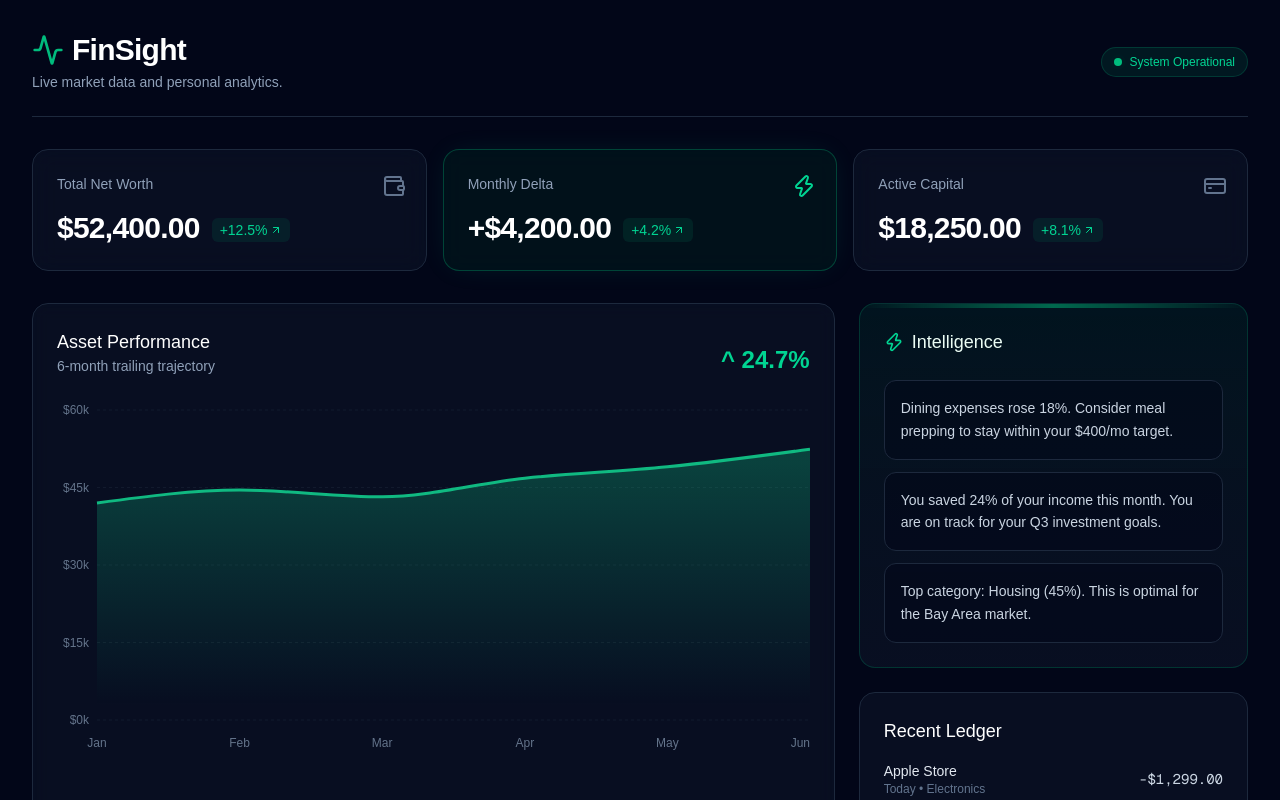
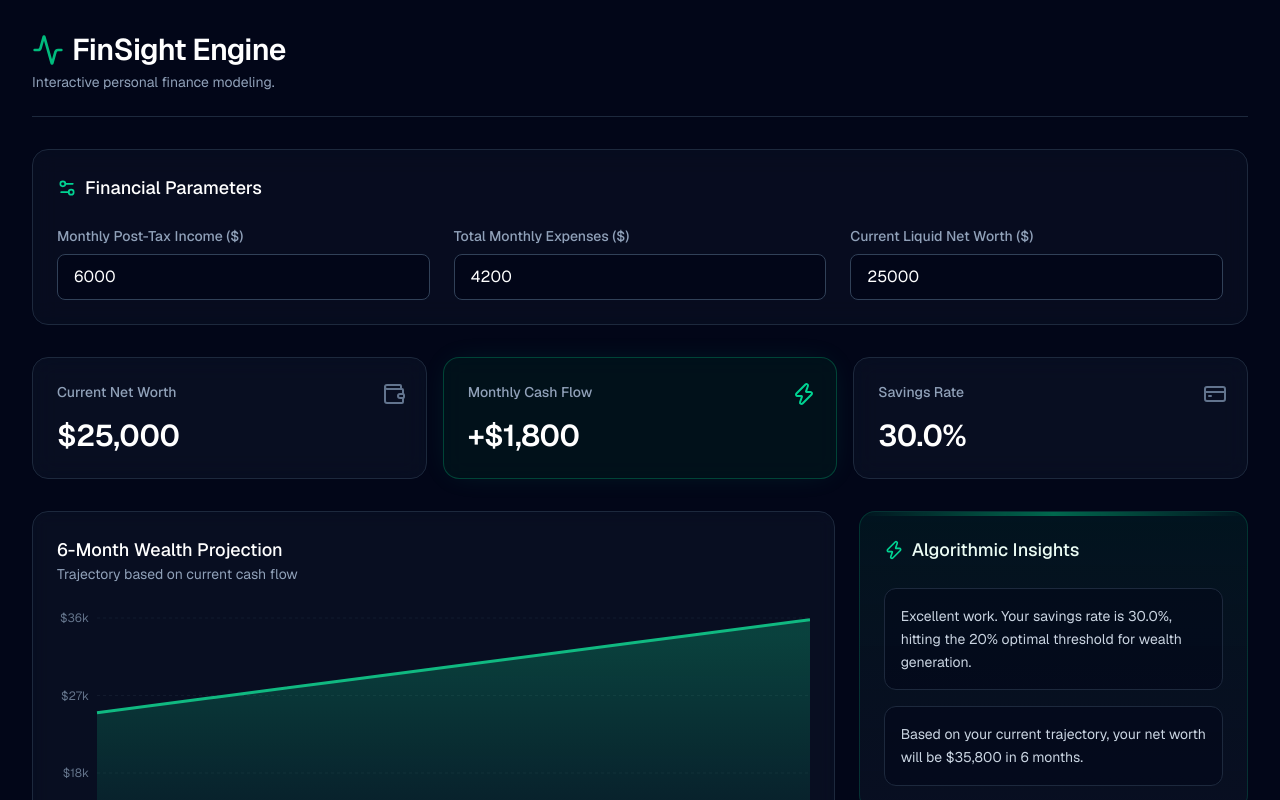
Before and after one commit to ojasvi24-coder/finsight, a Next.js app: page /dashboard in a window 1280 px wide. Shown: the top 800 px of the page. Built offline with nearby package versions, Linux system fonts and the light colour scheme.

Commit message:
feat: make dashboard fully interactive with React state

```diff
--- a/src/app/dashboard/page.tsx
+++ b/src/app/dashboard/page.tsx
@@ -1,10 +1,50 @@
+"use client";
+
+import { useState, useMemo } from "react";
 import { TrendChart } from "@/components/charts/TrendChart";
-import { aiInsights, recentTransactions } from "@/lib/mock-data";
-import { ArrowUpRight, Wallet, Activity, Zap, CreditCard } from "lucide-react";
+import { ArrowUpRight, ArrowDownRight, Wallet, Activity, Zap, CreditCard, Settings2 } from "lucide-react";
 
 export default function Dashboard() {
+  // 1. React State for User Inputs
+  const [income, setIncome] = useState<number>(6000);
+  const [expenses, setExpenses] = useState<number>(4200);
+  const [currentNetWorth, setCurrentNetWorth] = useState<number>(25000);
+
+  // 2. Financial Engine Calculations
+  const monthlySavings = income - expenses;
+  const savingsRate = income > 0 ? (monthlySavings / income) * 100 : 0;
+
+  // 3. Generate 6-Month Projection Data for the Chart
+  const projectionData = useMemo(() => {
+    const months = ["Current", "Month 1", "Month 2", "Month 3", "Month 4", "Month 5", "Month 6"];
+    let runningBalance = currentNetWorth;
+
+    return months.map((month) => {
+      const dataPoint = { month, balance: runningBalance };
+      runningBalance += monthlySavings; // Add their monthly savings to their net worth
+      return dataPoint;
+    });
+  }, [currentNetWorth, monthlySavings]);
+
+  // 4. Algorithmic "AI" Insights based on User Data
+  const dynamicInsights = useMemo(() => {
+    const insights = [];
+
+    if (savingsRate >= 20) {
+      insights.push({ id: 1, type: "success", message: `Excellent work. Your savings rate is ${savingsRate.toFixed(1)}%, hitting the 20% optimal threshold for wealth generation.` });
+    } else if (savingsRate > 0) {
+      insights.push({ id: 1, type: "warning", message: `Your savings rate is ${savingsRate.toFixed(1)}%. Try cutting discretionary spending to push this closer to the 20% benchmark.` });
+    } else {
+      insights.push({ id: 1, type: "danger", message: `CRITICAL: You are spending more than you earn. You are losing $${Math.abs(monthlySavings)} a month. Immediate budget review required.` });
+    }
+
+    insights.push({ id: 2, type: "info", message: `Based on your current trajectory, your net worth will be $${(currentNetWorth + (monthlySavings * 6)).toLocaleString()} in 6 months.` });
+
+    return insights;
+  }, [savingsRate, monthlySavings, currentNetWorth]);
+
   return (
-    <div className="min-h-screen bg-slate-950 text-slate-50 p-4 sm:p-6 lg:p-8 selection:bg-emerald-500/30">
+    <div className="min-h-screen bg-slate-950 text-slate-50 p-4 sm:p-6 lg:p-8 selection:bg-emerald-500/30 font-sans">
       <div className="mx-auto max-w-7xl space-y-8">
 
         {/* Header */}
@@ -12,80 +52,66 @@ export default function Dashboard() {
           <div>
             <h1 className="text-3xl font-semibold tracking-tight text-white flex items-center gap-2">
               <Activity className="h-8 w-8 text-emerald-500" />
-              FinSight
+              FinSight Engine
             </h1>
-            <p className="text-sm text-slate-400 mt-1">Live market data and personal analytics.</p>
-          </div>
-          <div className="flex items-center gap-3">
-            <span className="flex items-center gap-2 text-xs font-medium px-3 py-1.5 rounded-full bg-emerald-500/10 text-emerald-400 border border-emerald-500/20">
-              <span className="relative flex h-2 w-2">
-                <span className="animate-ping absolute inline-flex h-full w-full rounded-full bg-emerald-400 opacity-75"></span>
-                <span className="relative inline-flex rounded-full h-2 w-2 bg-emerald-500"></span>
-              </span>
-              System Operational
-            </span>
+            <p className="text-sm text-slate-400 mt-1">Interactive personal finance modeling.</p>
           </div>
         </header>
 
+        {/* Input Control Panel */}
+        <div className="rounded-2xl bg-slate-900/40 p-6 border border-slate-800 backdrop-blur-md">
+          <div className="flex items-center gap-2 mb-6 text-emerald-400">
+            <Settings2 className="h-5 w-5" />
+            <h2 className="text-lg font-medium text-white">Financial Parameters</h2>
+          </div>
+          <div className="grid gap-6 md:grid-cols-3">
+            <InputField label="Monthly Post-Tax Income ($)" value={income} onChange={setIncome} />
+            <InputField label="Total Monthly Expenses ($)" value={expenses} onChange={setExpenses} />
+            <InputField label="Current Liquid Net Worth ($)" value={currentNetWorth} onChange={setCurrentNetWorth} />
+          </div>
+        </div>
+
         {/* Top Metric Cards */}
         <div className="grid gap-4 md:grid-cols-3">
-          <MetricCard title="Total Net Worth" value="$52,400.00" trend="+12.5%" icon={<Wallet />} />
-          <MetricCard title="Monthly Delta" value="+$4,200.00" trend="+4.2%" icon={<Zap />} isHighlight />
-          <MetricCard title="Active Capital" value="$18,250.00" trend="+8.1%" icon={<CreditCard />} />
+          <MetricCard title="Current Net Worth" value={`$${currentNetWorth.toLocaleString()}`} icon={<Wallet />} />
+          <MetricCard
+            title="Monthly Cash Flow"
+            value={`${monthlySavings >= 0 ? '+' : '-'}$${Math.abs(monthlySavings).toLocaleString()}`}
+            isHighlight={monthlySavings > 0}
+            isDanger={monthlySavings < 0}
+            icon={<Zap />}
+          />
+          <MetricCard title="Savings Rate" value={`${savingsRate.toFixed(1)}%`} icon={<CreditCard />} />
         </div>
 
         {/* Main Grid Layout */}
         <div className="grid gap-6 lg:grid-cols-3">
 
           {/* Main Chart Area */}
-          <div className="lg:col-span-2 rounded-2xl bg-slate-900/50 p-6 border border-slate-800 backdrop-blur-sm transition-colors hover:border-slate-700">
+          <div className="lg:col-span-2 rounded-2xl bg-slate-900/50 p-6 border border-slate-800 backdrop-blur-sm">
             <div className="flex justify-between items-end mb-6">
               <div>
-                <h2 className="text-lg font-medium text-white">Asset Performance</h2>
-                <p className="text-sm text-slate-400">6-month trailing trajectory</p>
-              </div>
-              <div className="text-right">
-                <span className="text-2xl font-bold text-emerald-400">^ 24.7%</span>
+                <h2 className="text-lg font-medium text-white">6-Month Wealth Projection</h2>
+                <p className="text-sm text-slate-400">Trajectory based on current cash flow</p>
               </div>
             </div>
-            <TrendChart />
+            <TrendChart data={projectionData} />
           </div>
 
-          {/* Right Sidebar: AI & Transactions */}
-          <div className="space-y-6">
-
-            {/* AI Engine */}
-            <div className="rounded-2xl bg-gradient-to-b from-emerald-900/20 to-slate-900/50 p-6 border border-emerald-500/20 relative overflow-hidden">
+          {/* Right Sidebar: Dynamic AI Engine */}
+          <div className="rounded-2xl bg-gradient-to-b from-emerald-900/20 to-slate-900/50 p-6 border border-emerald-500/20 relative overflow-hidden h-fit">
             <div className="absolute top-0 left-0 w-full h-1 bg-gradient-to-r from-transparent via-emerald-500 to-transparent opacity-50"></div>
             <div className="flex items-center gap-2 mb-6">
               <Zap className="h-5 w-5 text-emerald-400" />
-                <h2 className="text-lg font-medium text-emerald-50">Intelligence</h2>
+              <h2 className="text-lg font-medium text-emerald-50">Algorithmic Insights</h2>
             </div>
 
-              <div className="space-y-3">
-                {aiInsights.map((insight) => (
+            <div className="space-y-4">
+              {dynamicInsights.map((insight) => (
                 <div key={insight.id} className="rounded-xl bg-slate-950/50 p-4 border border-slate-800 hover:border-emerald-500/30 transition-colors">
-                    <p className="text-sm leading-relaxed text-slate-300">
+                  <p className={`text-sm leading-relaxed ${insight.type === 'danger' ? 'text-red-400' : 'text-slate-300'}`}>
                     {insight.message}
                   </p>
-                  </div>
-                ))}
-              </div>
-            </div>
-
-            {/* Transactions */}
-            <div className="rounded-2xl bg-slate-900/50 p-6 border border-slate-800">
-              <h2 className="text-lg font-medium text-white mb-4">Recent Ledger</h2>
-              <div className="space-y-4">
-                {recentTransactions.map((tx) => (
-                  <div key={tx.id} className="flex items-center justify-between group">
-                    <div className="flex flex-col">
-                      <span className="text-sm font-medium text-slate-200 group-hover:text-emerald-400 transition-colors">{tx.name}</span>
-                      <span className="text-xs text-slate-500">{tx.date} • {tx.category}</span>
-                    </div>
-                    <span className={`text-sm font-mono ${tx.amount > 0 ? 'text-emerald-400' : 'text-slate-300'}`}>
-                      {tx.amount > 0 ? '+' : ''}{tx.amount.toLocaleString('en-US', { style: 'currency', currency: 'USD' })}
-                    </span>
                 </div>
               ))}
             </div>
@@ -94,27 +120,47 @@ export default function Dashboard() {
         </div>
       </div>
     </div>
+  );
+}
+
+// Custom Input Component
+function InputField({ label, value, onChange }: { label: string, value: number, onChange: (val: number) => void }) {
+  return (
+    <div className="flex flex-col gap-2">
+      <label className="text-sm font-medium text-slate-400">{label}</label>
+      <input
+        type="number"
+        value={value || ''}
+        onChange={(e) => onChange(Number(e.target.value))}
+        className="w-full bg-slate-950 border border-slate-700 rounded-lg px-4 py-2.5 text-white focus:outline-none focus:border-emerald-500 focus:ring-1 focus:ring-emerald-500 transition-all"
+      />
     </div>
   );
 }
 
-// Reusable Sub-component
-function MetricCard({ title, value, trend, icon, isHighlight = false }: { title: string, value: string, trend: string, icon: React.ReactNode, isHighlight?: boolean }) {
+// Updated Metric Card
+function MetricCard({ title, value, icon, isHighlight = false, isDanger = false }: { title: string, value: string, icon: React.ReactNode, isHighlight?: boolean, isDanger?: boolean }) {
+  let cardStyle = "bg-slate-900/50 border-slate-800";
+  let textStyle = "text-white";
+  let iconStyle = "text-slate-500";
+
+  if (isHighlight) {
+    cardStyle = "bg-emerald-950/30 border-emerald-500/30 shadow-[0_0_30px_-10px_rgba(16,185,129,0.2)]";
+    iconStyle = "text-emerald-400";
+  } else if (isDanger) {
+    cardStyle = "bg-red-950/30 border-red-500/30";
+    textStyle = "text-red-400";
+    iconStyle = "text-red-400";
+  }
+
   return (
-    <div className={`rounded-2xl p-6 border backdrop-blur-md transition-all duration-300 hover:-translate-y-1 ${
-      isHighlight
-        ? "bg-emerald-950/30 border-emerald-500/30 shadow-[0_0_30px_-10px_rgba(16,185,129,0.2)]"
-        : "bg-slate-900/50 border-slate-800 hover:border-slate-700"
-    }`}>
+    <div className={`rounded-2xl p-6 border backdrop-blur-md transition-all duration-300 hover:-translate-y-1 ${cardStyle}`}>
       <div className="flex items-center justify-between text-slate-400">
         <span className="text-sm font-medium">{title}</span>
-        <div className={`h-5 w-5 ${isHighlight ? "text-emerald-400" : "text-slate-500"}`}>{icon}</div>
+        <div className={`h-5 w-5 ${iconStyle}`}>{icon}</div>
       </div>
       <div className="mt-4 flex items-end gap-3">
-        <span className="text-3xl font-semibold tracking-tight text-white">{value}</span>
-        <span className="text-sm font-medium flex items-center text-emerald-400 mb-1 bg-emerald-500/10 px-2 py-0.5 rounded-md">
-          {trend} <ArrowUpRight className="h-3 w-3 ml-0.5" />
-        </span>
+        <span className={`text-3xl font-semibold tracking-tight ${textStyle}`}>{value}</span>
       </div>
     </div>
   );
--- a/src/app/page.tsx
+++ b/src/app/page.tsx
@@ -1,6 +1,7 @@
 import Link from "next/link";
 import { ArrowRight, Shield, Zap, Activity, BarChart3 } from "lucide-react";
 import { TrendChart } from "@/components/charts/TrendChart";
+import { monthlyTrends } from "@/lib/mock-data";
 
 export default function Home() {
   return (
@@ -77,7 +78,7 @@ export default function Home() {
                 <span className="text-2xl font-bold text-emerald-400">+$4,200.00</span>
               </div>
               {/* We are reusing the exact same chart from your dashboard! */}
-              <TrendChart />
+              <TrendChart data={monthlyTrends} />
             </div>
           </div>
         </div>
--- a/src/components/charts/TrendChart.tsx
+++ b/src/components/charts/TrendChart.tsx
@@ -1,13 +1,17 @@
 "use client";
 
 import { AreaChart, Area, XAxis, YAxis, CartesianGrid, Tooltip, ResponsiveContainer } from 'recharts';
-import { monthlyTrends } from '@/lib/mock-data';
 
-export function TrendChart() {
+// Add the interface for the props
+interface TrendChartProps {
+  data: { month: string; balance: number }[];
+}
+
+export function TrendChart({ data }: TrendChartProps) {
   return (
     <div className="h-[350px] w-full">
       <ResponsiveContainer width="100%" height="100%">
-        <AreaChart data={monthlyTrends} margin={{ top: 10, right: 0, left: -20, bottom: 0 }}>
+        <AreaChart data={data} margin={{ top: 10, right: 0, left: -20, bottom: 0 }}>
           <defs>
             <linearGradient id="colorBalance" x1="0" y1="0" x2="0" y2="1">
               <stop offset="5%" stopColor="#10b981" stopOpacity={0.3}/>
@@ -37,7 +41,7 @@ export function TrendChart() {
               color: '#f8fafc'
             }}
             itemStyle={{ color: '#10b981' }}
-            formatter={(value: any) => [`$${value.toLocaleString()}`, 'Net Worth']}
+            formatter={(value: any) => [`$${value.toLocaleString()}`, 'Projected Net Worth']}
           />
           <Area
             type="monotone"
```
Lines whose indentation alone changed are shown as unchanged.
